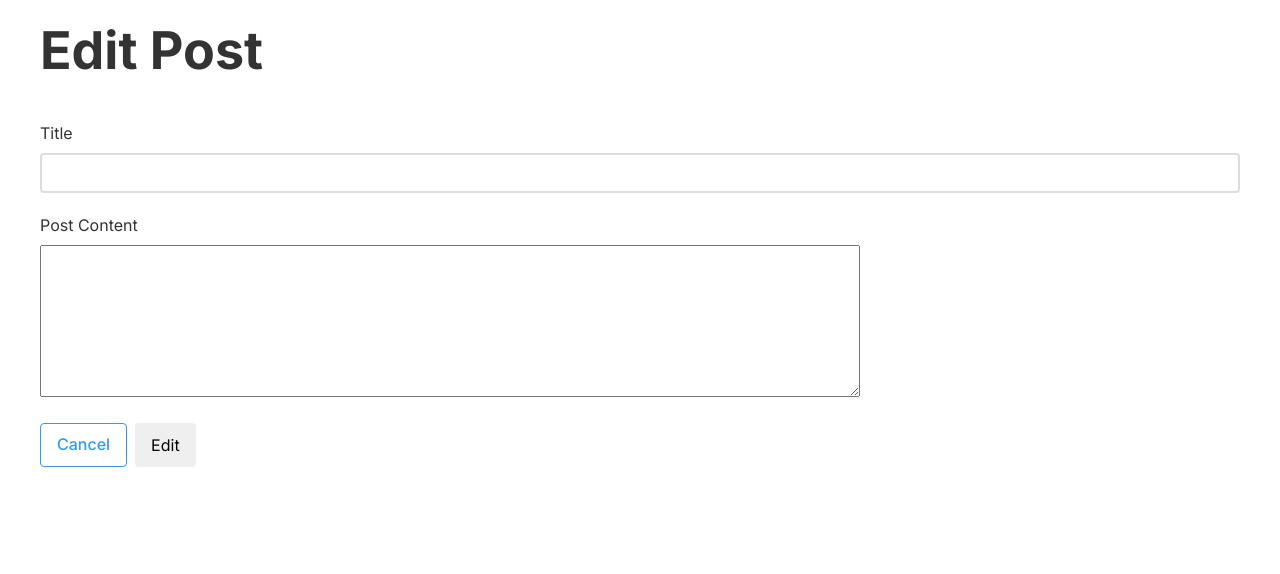
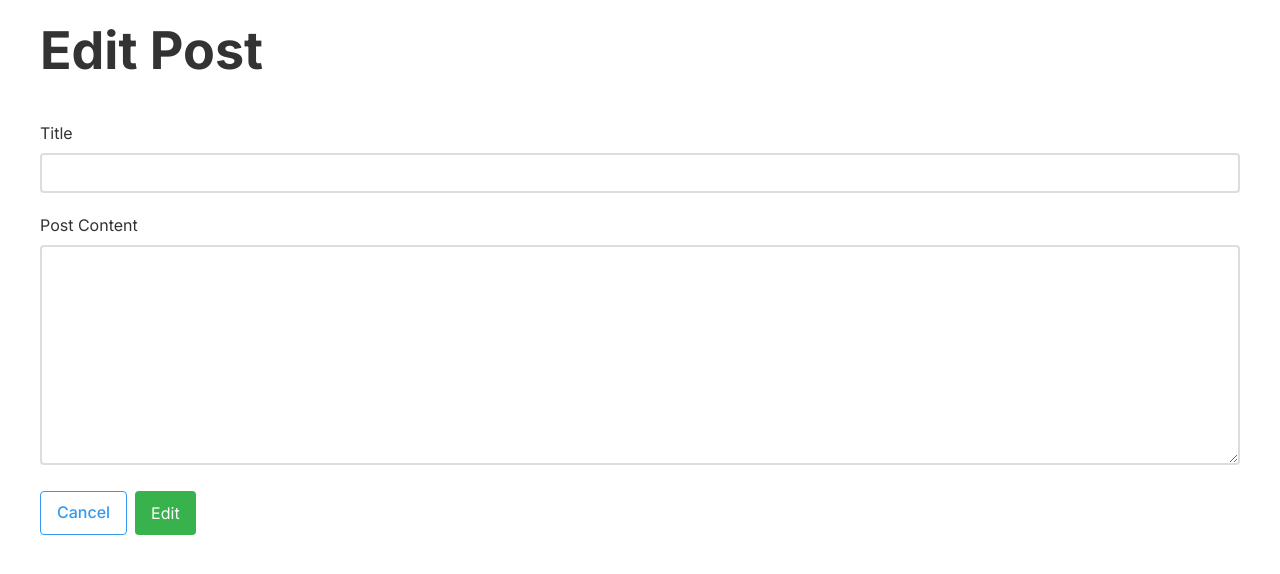
Before and after one commit to AV2001/flask-blogly, a Flask app: page /posts/1/edit in a window 1280 px wide. Shown: the top 574 px of the page. Run offline with Flask 3, Linux system fonts and the light colour scheme.

Commit message:
add styles to edit button in edit-post.html

```diff
--- a/static/style.css
+++ b/static/style.css
@@ -58,7 +58,8 @@ form label {
     margin-bottom: 1.2rem;
 }
 
-form input {
+form input,
+textarea {
     border: 2px solid #ddd;
     outline: none;
     width: 100%;
@@ -120,13 +121,15 @@ form input {
 }
 
 .btn--add,
-.btn--save {
+.btn--save,
+.btn--edit {
     background-color: #37b24d;
     color: #fff;
 }
 
 .btn--add:hover,
-.btn--save:hover {
+.btn--save:hover,
+.btn--edit:hover {
     background-color: #2f9e44;
 }
 
```
